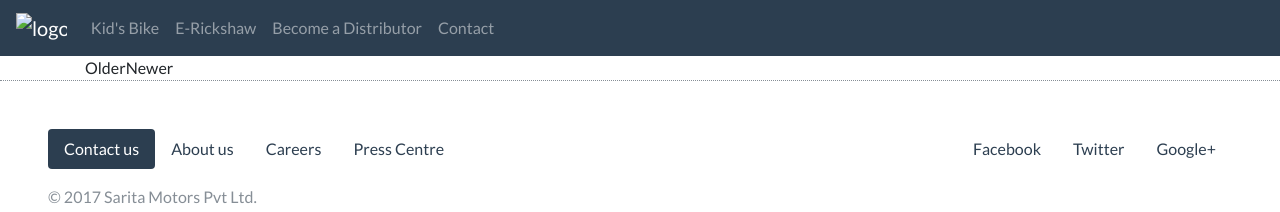
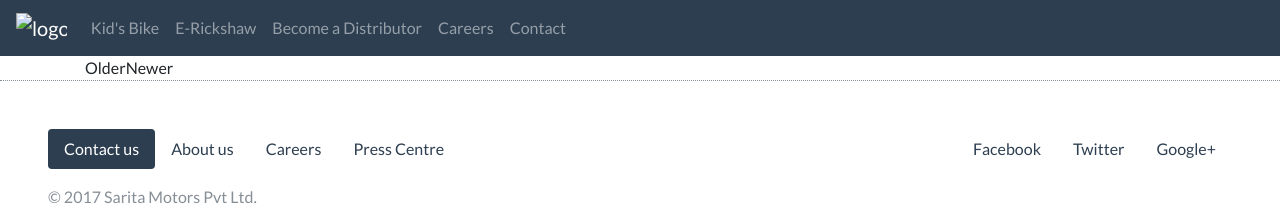
Before and after one commit to rahulkrishna412/saritamotors, a Jekyll site: the page built from blogs.html, in a window 1280 px wide. Shown: the top 212 px of the page. Built offline with Jekyll 4.4.1, drawn with Linux system fonts in a browser that asks for light colours; nearby versions of some CDN libraries; comment, search, counter and statistics services are not loaded.

Commit message:
added careers link to the navbar

```diff
--- a/_includes/navbar.html
+++ b/_includes/navbar.html
@@ -19,6 +19,9 @@
         <li class="nav-item {% if current[1] == 'distributor' %}active{% endif %}">
         <a class="nav-link" href="{{ site.baseurl }}/distributor">Become a Distributor</a>
       </li>
+      <li class="nav-item {% if current[1] == 'distributor' %}active{% endif %}">
+        <a class="nav-link" href="{{ site.baseurl }}/careers">Careers</a>
+      </li>
         <li class="nav-item {% if current[1] == 'contact' %}active{% endif %}">
         <a class="nav-link" href="{{ site.baseurl }}/contact">Contact</a>
       </li>
```
Also changed, not shown: 16 other files.
